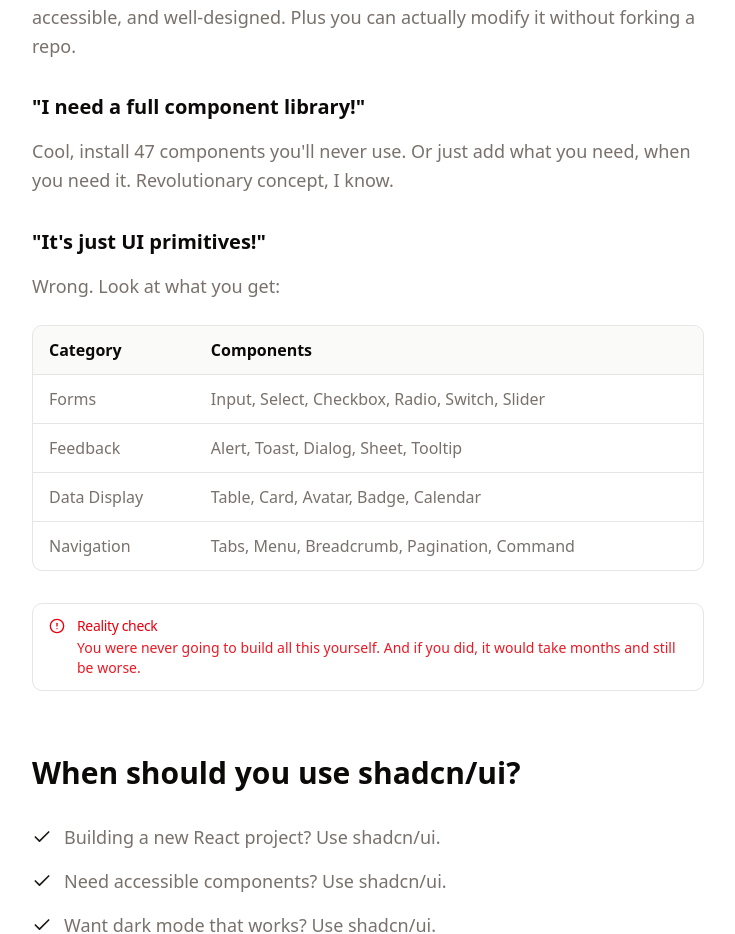
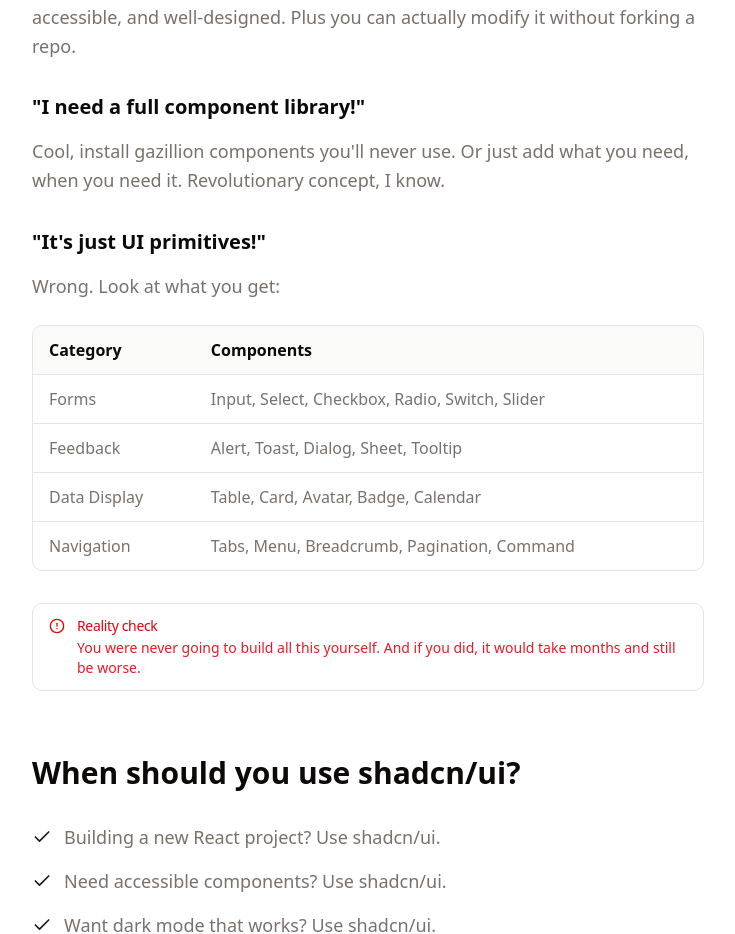
Before and after one commit to TheOrcDev/justfuckinguseshadcn, a Next.js app: page / in a window 1280 px wide. Shown: the part 3180-4114 px from the top of the page, without its empty margins (272-1007 px from the left). Built offline with nearby package versions, Linux system fonts and the light colour scheme.

Commit message:
fix: update homepage text for clarity and improve user understanding of component usage

```diff
--- a/app/page.tsx
+++ b/app/page.tsx
@@ -184,9 +184,10 @@
           <h3 className="mb-4 font-bold text-xl">
             &quot;I need a full component library!&quot;
           </h3>
+
           <p className="mb-8 text-lg text-muted-foreground leading-relaxed">
-            Cool, install 47 components you&apos;ll never use. Or just add what
-            you need, when you need it. Revolutionary concept, I know.
+            Cool, install gazillion components you&apos;ll never use. Or just
+            add what you need, when you need it. Revolutionary concept, I know.
           </p>
 
           <h3 className="mb-4 font-bold text-xl">
```
